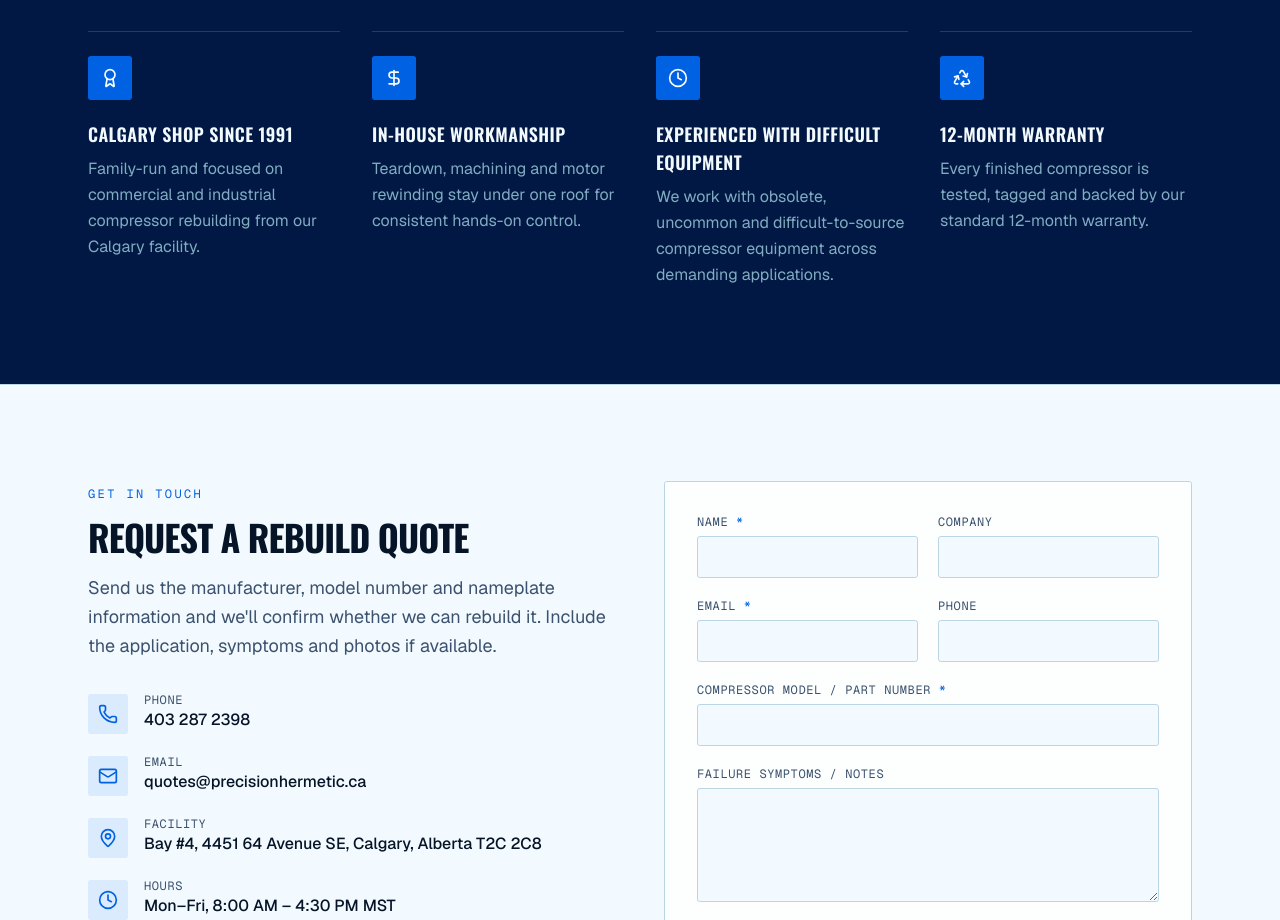
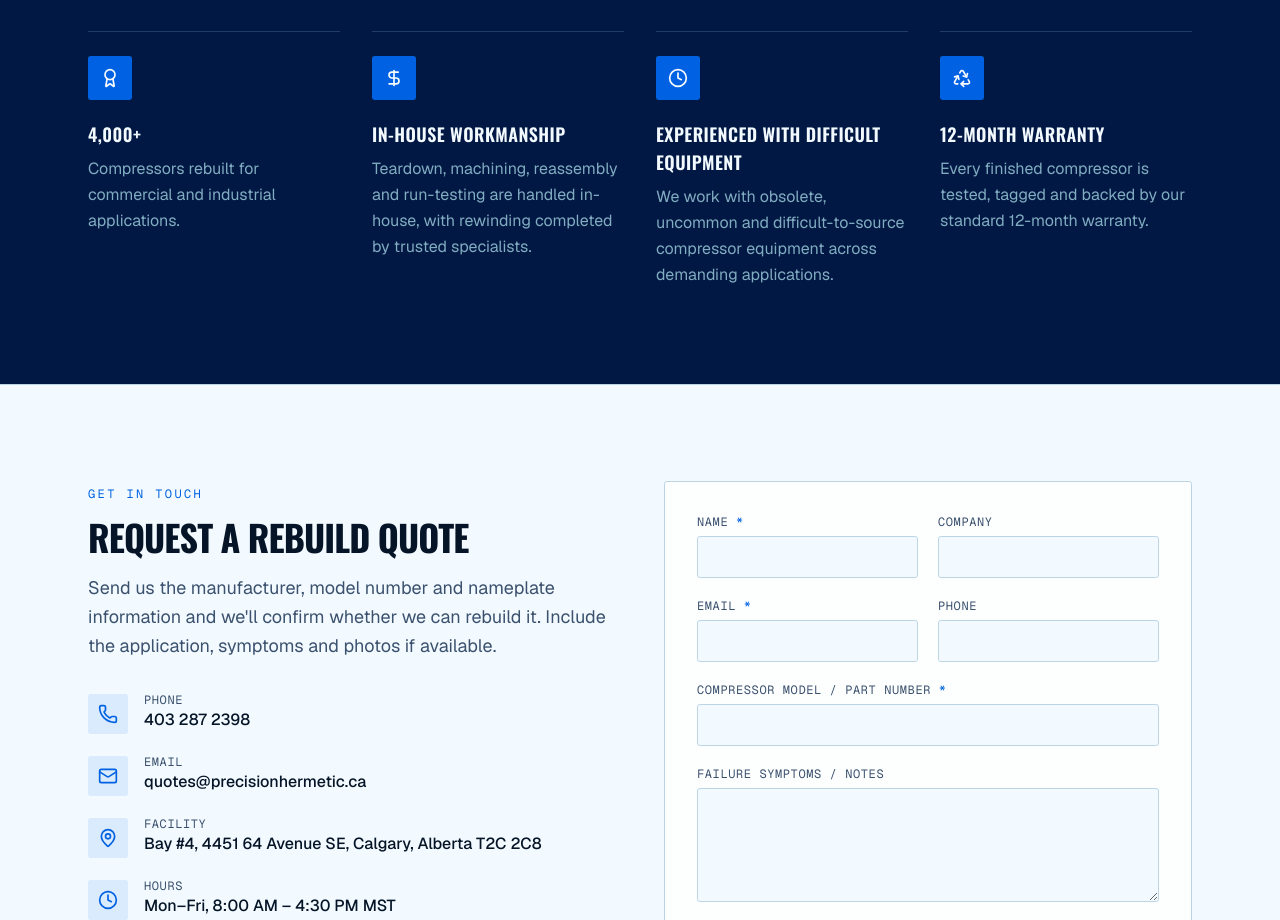
Before and after one commit to consideredthis/hvac, a Next.js app: page / in a window 1280 px wide. Shown: the part 5460-6380 px from the top of the page. Built offline with nearby package versions, Linux system fonts and the light colour scheme.

Commit message:
feat: update why-us-section details for clarity and accuracy
Co-authored-by: consideredthis <6036625+consideredthis@users.noreply.github.com>

```diff
--- a/components/why-us-section.tsx
+++ b/components/why-us-section.tsx
@@ -3,13 +3,13 @@ import { Award, Recycle, Clock, DollarSign } from "lucide-react"
 const REASONS = [
   {
     icon: Award,
-    title: "Calgary shop since 1991",
-    body: "Family-run and focused on commercial and industrial compressor rebuilding from our Calgary facility.",
+    title: "4,000+",
+    body: "Compressors rebuilt for commercial and industrial applications.",
   },
   {
     icon: DollarSign,
-    title: "In-house workmanship",
-    body: "Teardown, machining and motor rewinding stay under one roof for consistent hands-on control.",
+    title: "In-House Workmanship",
+    body: "Teardown, machining, reassembly and run-testing are handled in-house, with rewinding completed by trusted specialists.",
   },
   {
     icon: Clock,
```
